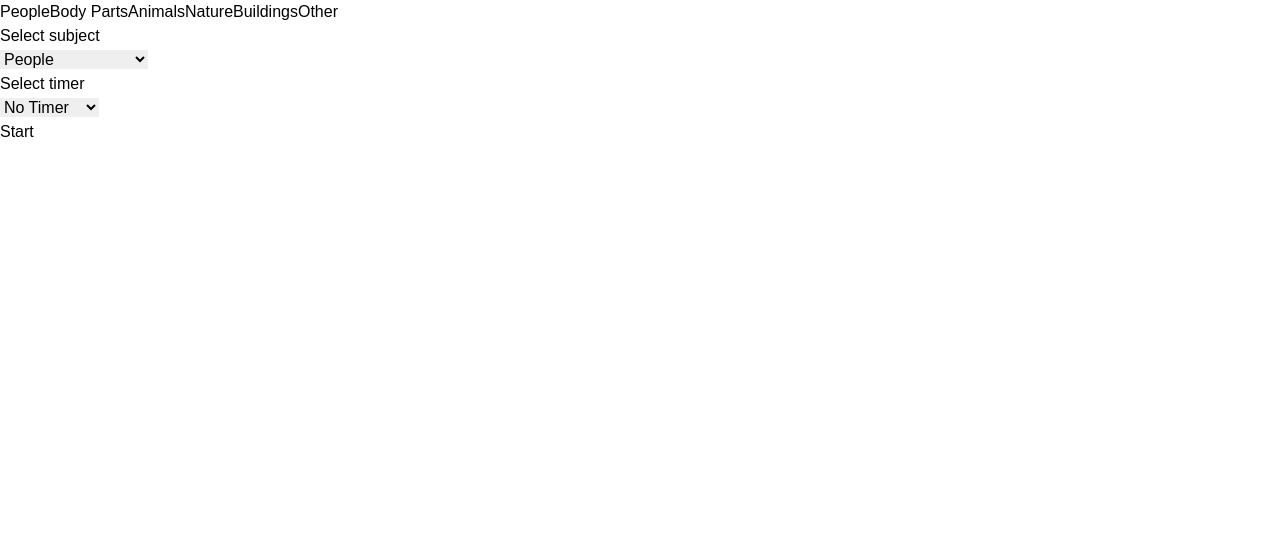
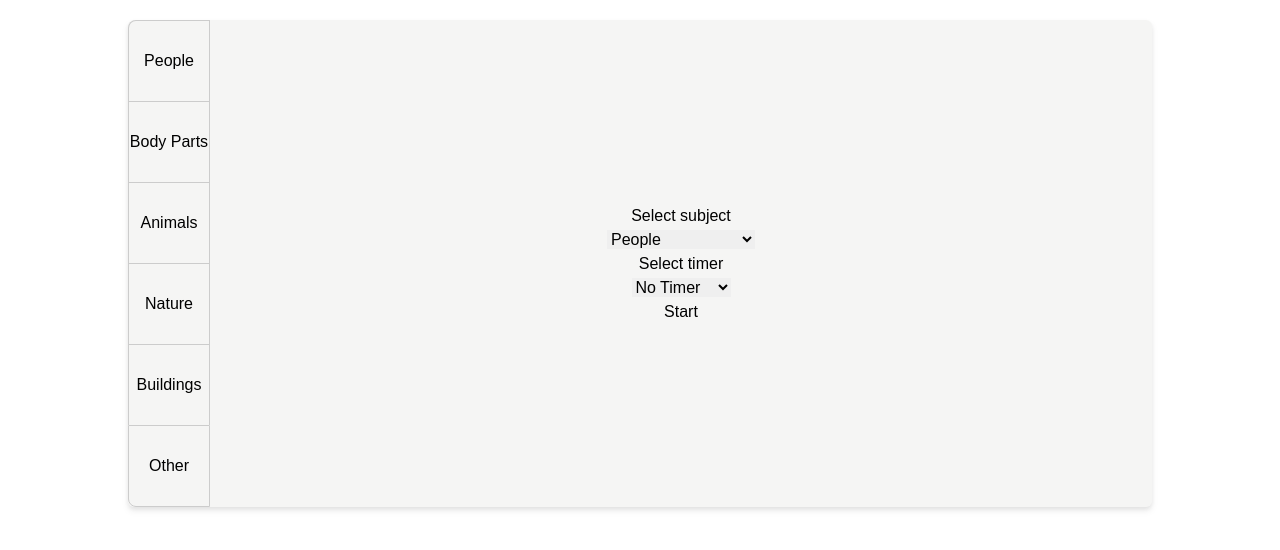
Before and after one commit to sarav929/sketch-it, a React (Vite) app: page / in a window 1280 px wide. Shown: the top 550 px of the page. Built offline with nearby package versions, Linux system fonts and the light colour scheme; what unsplash-js would draw is missing.

Commit message:
basic styling of home

```diff
--- a/src/components/Form.jsx
+++ b/src/components/Form.jsx
@@ -1,14 +1,17 @@
 const Form = ({ handleSubmit, inputs, section, errorMsg}) => {
 
     return (
-        <form onSubmit={handleSubmit} className={`form-${section}`} noValidate>
+        <div className="container m-auto">
 
-        {inputs.map((input, index) => (
-            <div key={index}>{input}</div>
-        ))}
-        {errorMsg && (<div className="error-message">{errorMsg}</div>)}
-        <button type="submit">Start</button>
-        </form>
+            <form onSubmit={handleSubmit} className={`form-${section} flex-col gap-4`} noValidate>
+
+            {inputs.map((input, index) => (
+                <div key={index}>{input}</div>
+            ))}
+            {errorMsg && (<div className="error-message bg-red-100 border border-red-400 text-red-700 px-4 py-3 rounded relative">{errorMsg}</div>)}
+            <button type="submit">Start</button>
+            </form>
+        </div>
     );
   };
 
--- a/src/components/Tab.jsx
+++ b/src/components/Tab.jsx
@@ -1,12 +1,14 @@
 const Tab = ({section, onClick}) => {
     return (
+        <div className="container flex flex-col bg-stone-100">
             <button
-            className="section-tab"
+                className="section-tab w-[5rem] h-[5rem]"
                 value={section}
                 onClick={onClick}
             >
             {section}
             </button>
+        </div>
     )
 }
 
--- a/src/pages/Home.jsx
+++ b/src/pages/Home.jsx
@@ -151,7 +151,7 @@ const Home = () => {
     };
 
     return (
-    <div>
+    <div className="bg-stone-100 w-full md:w-4/5 mx-auto mt-5 text-center flex rounded-md drop-shadow-md">
 
     <div className="tabs">
         {Object.keys(dropdownConfigs).map((sectionKey) => {
--- a/src/styles/style.css
+++ b/src/styles/style.css
@@ -6,3 +6,18 @@
     box-sizing: border-box;
     font-family: sans-serif;
 }
+
+.tabs > * {
+    border-left: 1px solid #ccc;
+    border-right: 1px solid #ccc;
+    border-top: 1px solid #ccc;
+}
+
+.tabs > *:first-child {
+    border-radius: 8px 0px 0px 0px;
+  }
+
+  .tabs > *:last-child {
+    border-radius: 0px 0px 0px 8px;
+    border-bottom: 1px solid #ccc;
+  }
```
Lines whose indentation alone changed are shown as unchanged.
